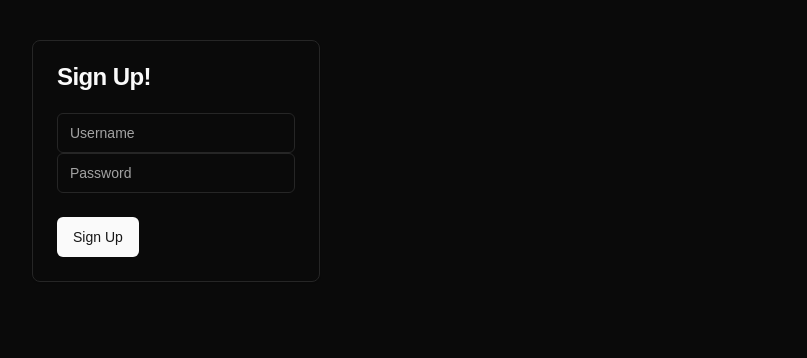
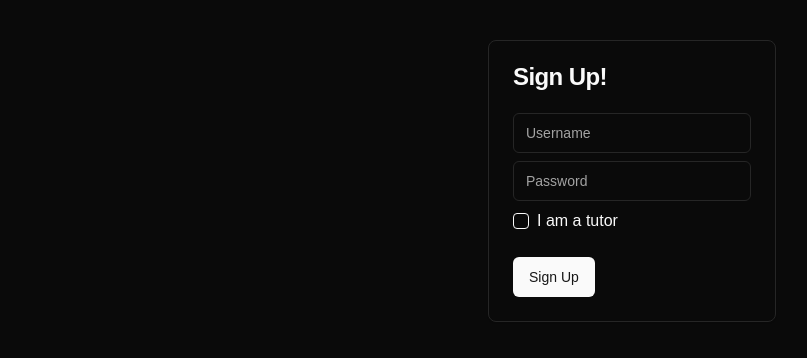
Before and after one commit to Bardemic/Codegram, a Next.js app in the folder web/: page /signup in a window 1280 px wide. Shown: the top 358 px of the page, without its empty margins (8-815 px from the left). Built offline with nearby package versions, Linux system fonts and the light colour scheme; no server answers.

Commit message:
Update Signup Page to Work & Redirect

```diff
--- a/web/app/signup/page.js
+++ b/web/app/signup/page.js
@@ -13,19 +13,17 @@
 import {ws} from "@/lib/ws"
 import { useState } from "react"
 import bcrypt from "bcryptjs"
+import { Checkbox } from "@/components/ui/checkbox"
 
 async function hashPassword(password) {
     const saltRounds = 6;
     const hashedPassword = await bcrypt.hash(password, saltRounds);
-    console.log(hashedPassword);
     return hashedPassword;
 }
 
 
-async function signup(username, password) {
-    console.log(username, password);
-    console.log(JSON.stringify({type: "signup", role: "tutor", username: username, passwordHash: hashPassword(password)}));
-    ws.send(JSON.stringify({type: "signup", role: "tutor", username: username, passwordHash: await hashPassword(password)})); //role, username, passwordHash
+async function signup(username, password, isTutor) {
+    ws.send(JSON.stringify({type: "signup", role: isTutor ? "tutor" : "student", username: username, passwordHash: await hashPassword(password)})); //role, username, passwordHash
     const listener = (message) => {
         ws.removeEventListener("message", listener);
         console.log(message);
@@ -35,6 +33,7 @@
             return;
         }
         //redirect here
+        isTutor ? window.location.href = "/tutor" : window.location.href = "/student";
         /*data.user = {
             role: data.role,
             username: data.username
@@ -50,18 +49,23 @@
 export default function SignupPage() {
     const [username, setUsername] = useState("");
     const [password, setPassword] = useState("");
+    const [isTutor, setIsTutor] = useState(false);
     return (
-        <div className="p-10 flex flex-col">
+        <div className="p-10 flex flex-col items-center">
             <Card className="w-72">
                 <CardHeader>
                     <CardTitle>Sign Up!</CardTitle>
                 </CardHeader>
-                <CardContent>
+                <CardContent className="flex flex-col gap-2">
                     <Input id="username" type="username" placeholder="Username" onChange={(e) => setUsername(e.target.value)} />
                     <Input id="password" type="password" placeholder="Password" onChange={(e) => setPassword(e.target.value)} />
+                    <div className="flex items-center gap-2">
+                        <Checkbox id="isTutor" checked={isTutor} onCheckedChange={(e) => setIsTutor(e)} />
+                        <label htmlFor="isTutor">I am a tutor</label>
+                    </div>
                 </CardContent>
                 <CardFooter>
-                    <Button onClick={() => signup(username, password)}>Sign Up</Button>
+                    <Button onClick={() => signup(username, password, isTutor)}>Sign Up</Button>
                 </CardFooter>
             </Card>
         </div>
--- /dev/null
+++ b/web/components/ui/checkbox.jsx
@@ -0,0 +1,24 @@
+"use client"
+
+import * as React from "react"
+import * as CheckboxPrimitive from "@radix-ui/react-checkbox"
+import { Check } from "lucide-react"
+
+import { cn } from "@/lib/utils"
+
+const Checkbox = React.forwardRef(({ className, ...props }, ref) => (
+  <CheckboxPrimitive.Root
+    ref={ref}
+    className={cn(
+      "peer h-4 w-4 shrink-0 rounded-sm border border-primary ring-offset-background focus-visible:outline-none focus-visible:ring-2 focus-visible:ring-ring focus-visible:ring-offset-2 disabled:cursor-not-allowed disabled:opacity-50 data-[state=checked]:bg-primary data-[state=checked]:text-primary-foreground",
+      className
+    )}
+    {...props}>
+    <CheckboxPrimitive.Indicator className={cn("flex items-center justify-center text-current")}>
+      <Check className="h-4 w-4" />
+    </CheckboxPrimitive.Indicator>
+  </CheckboxPrimitive.Root>
+))
+Checkbox.displayName = CheckboxPrimitive.Root.displayName
+
+export { Checkbox }
--- a/web/package.json
+++ b/web/package.json
@@ -11,6 +11,7 @@
   "dependencies": {
     "@monaco-editor/react": "^4.6.0",
     "@radix-ui/react-avatar": "^1.1.1",
+    "@radix-ui/react-checkbox": "^1.1.2",
     "@radix-ui/react-label": "^2.1.0",
     "@radix-ui/react-scroll-area": "^1.2.1",
     "@radix-ui/react-separator": "^1.1.0",
```
Also changed, not shown: 1 other file (tests, documents, lock files or other folders).
